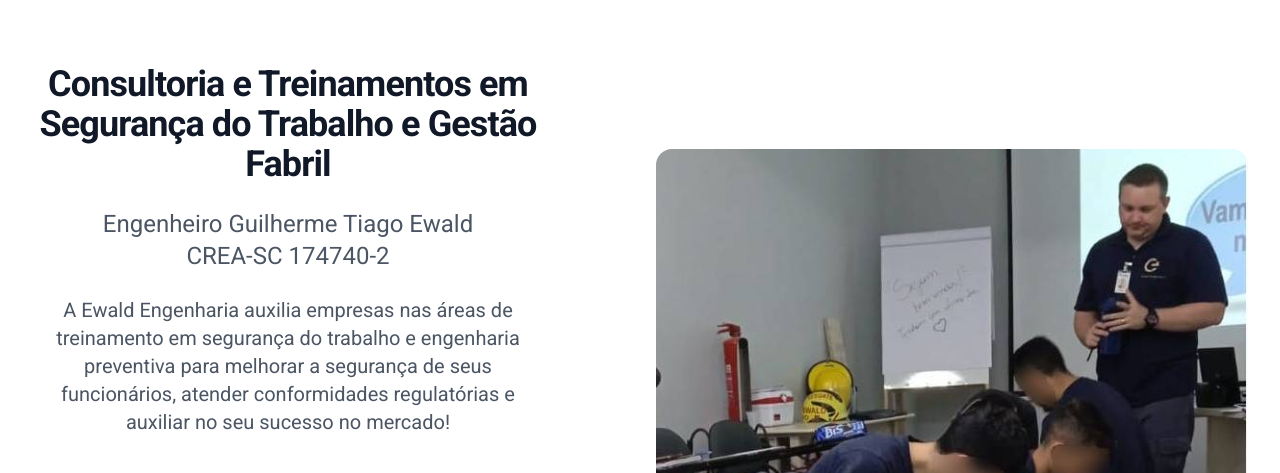
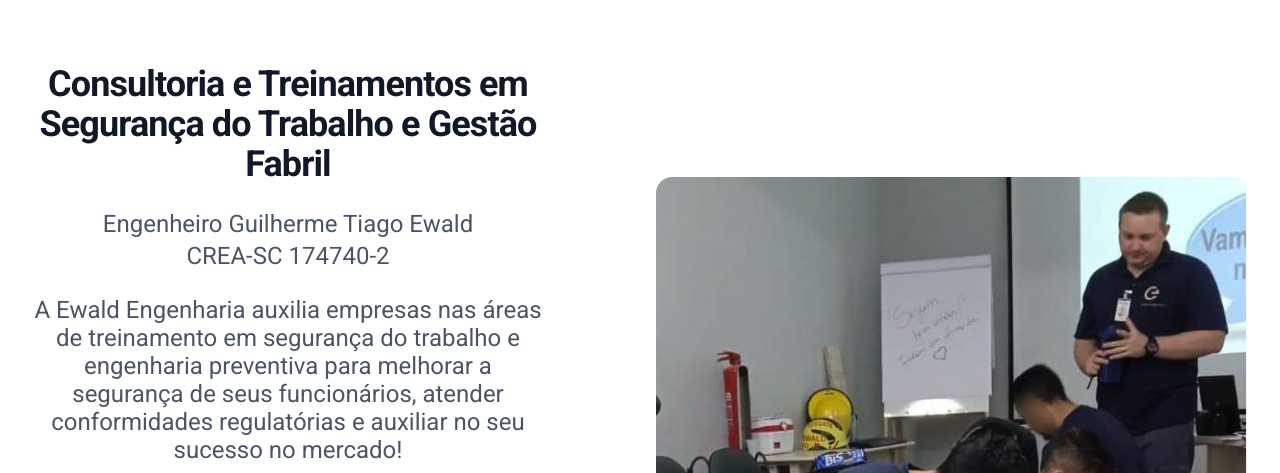
Before and after one commit to FrancianeMenestrina/ewald-engenharia-site, a Gatsby site: page / in a window 1280 px wide. Shown: the part 184-657 px from the top of the page. Built offline with nearby package versions, Linux system fonts and the light colour scheme; Gatsby itself is replaced by a stand-in of ours.

Commit message:
fix size

```diff
--- a/src/components/Hero/index.js
+++ b/src/components/Hero/index.js
@@ -20,7 +20,7 @@
             <p className=" text-2xl text-center leading-8 text-gray-600 sm:text-center">
               CREA-SC 174740-2
             </p>
-            <p className="mt-6 text-center text-xl leading-7 text-gray-600">
+            <p className="mt-6 text-center text-2xl leading-7 text-gray-600">
               A Ewald Engenharia auxilia empresas nas áreas de treinamento em
               segurança do trabalho e engenharia preventiva para melhorar a
               segurança de seus funcionários, atender conformidades regulatórias
```
